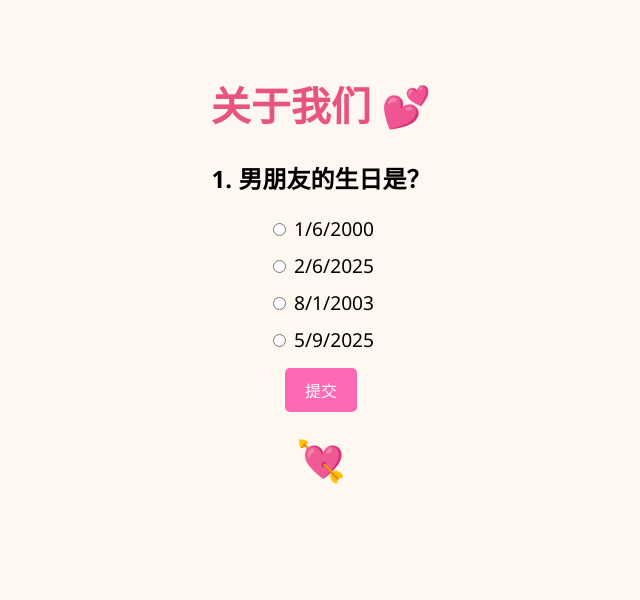
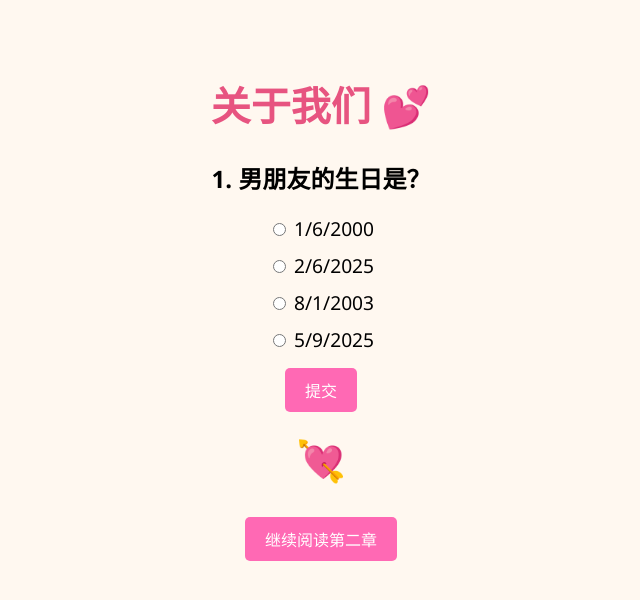
Before and after one commit to Wenjie-Wu2304/Wenjie, a plain HTML site: page first.html in a window 1280 px wide. Shown: the whole page, without its empty margins (319-959 px from the left). Drawn offline with Linux system fonts and the light colour scheme.

Commit message:
Update first.html

```diff
--- a/first.html
+++ b/first.html
@@ -191,6 +191,12 @@
 
   <div class="emoji-icon">💘</div>
 
+  <div style="margin-top: 30px;">
+    <a href="https://wenjie-wu2304.github.io/Wenjie/100.html" target="_blank">
+      <button>继续阅读第二章</button>
+    </a>
+  </div>
+
   <script>
     function showMessage() {
       document.getElementById('result-page').classList.add('hidden');
```
